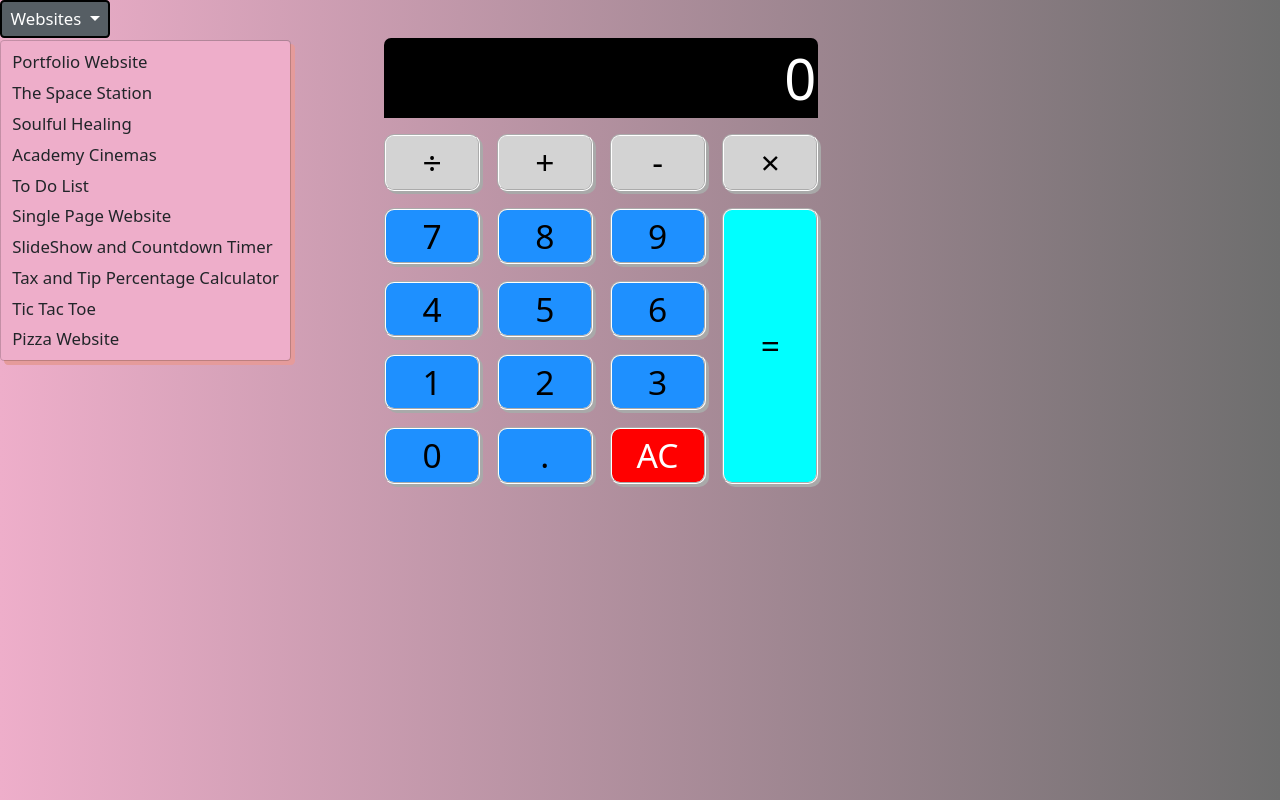
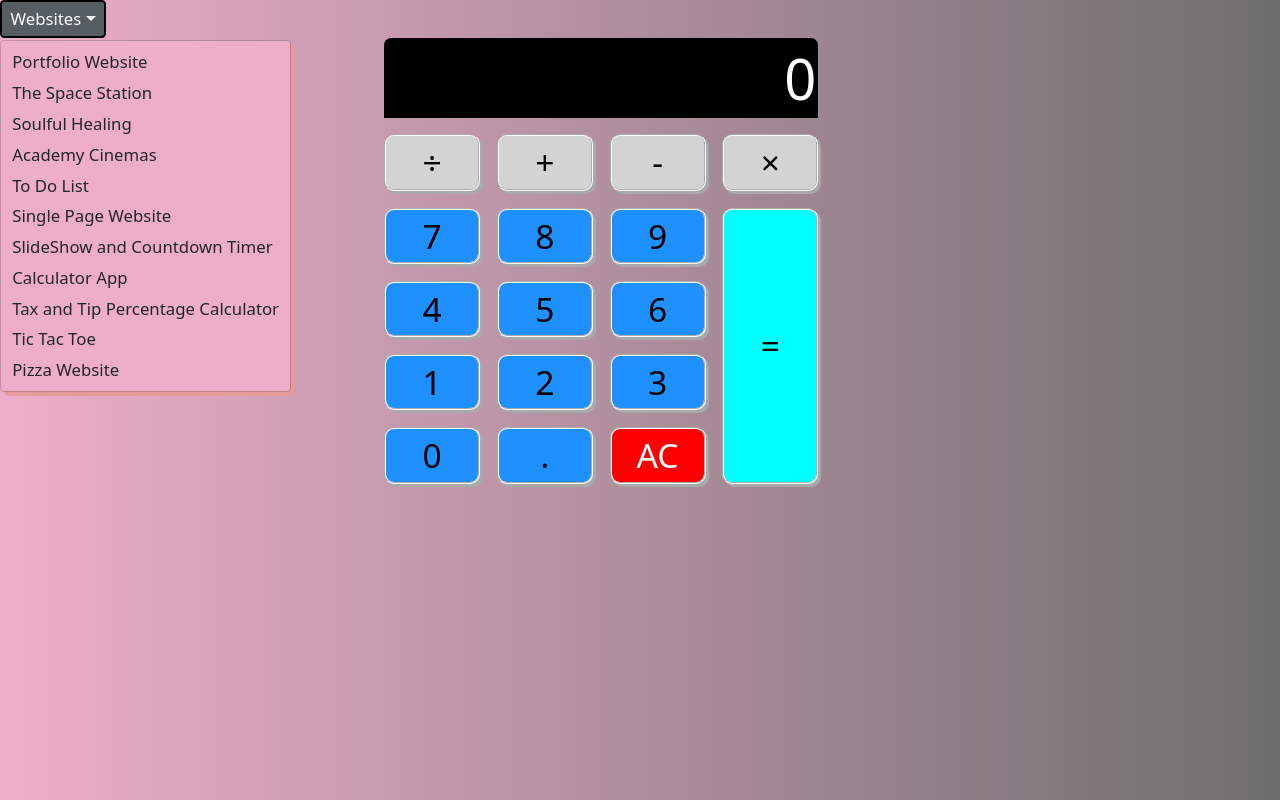
Before and after one commit to EvanM02/Calculator_App, a plain HTML site: page index.html in a window 1280 px wide. Both pictures are taken after a click on the button "Websites". Drawn offline with nearby package versions, Linux system fonts and the light colour scheme.

Commit message:
Adding back the current website link
Doing this to make for better use experience

```diff
--- a/index.html
+++ b/index.html
@@ -35,9 +35,7 @@
         id="dropdownMenuLink"
         data-bs-toggle="dropdown"
         aria-expanded="false"
-      >
-        Websites
-      </a>
+      > Websites</a>
       <ul class="dropdown-menu" aria-labelledby="dropdownMenuLink">
         <li>
           <a
@@ -83,10 +81,17 @@
           <a
             class="dropdown-item"
             href="https://evanm02.github.io/Slideshow_and_Countdown/"
-            >SlideShow and Countdown Timer</a
-          >
+            >SlideShow and Countdown Timer
+          </a>
         </li>
         <li>
+          <a
+            class="dropdown-item"
+            href="https://evanm02.github.io/Calculator_App/
+            "
+            >Calculator App
+          </a>
+        </li>
         <li>
           <a
             class="dropdown-item"
```
